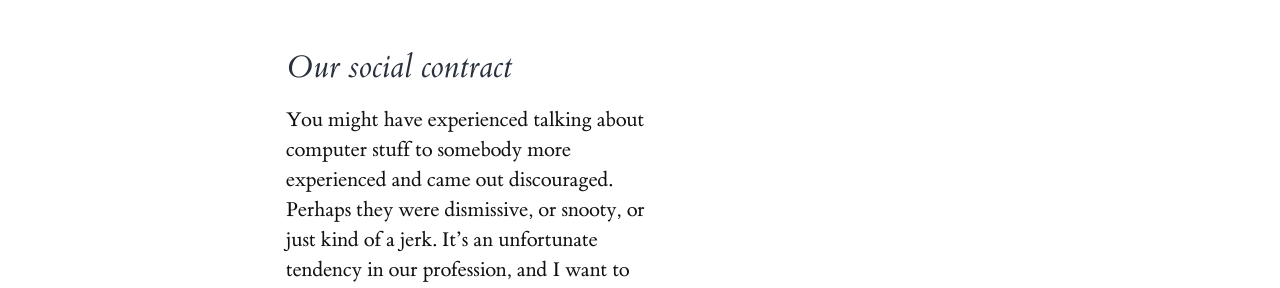
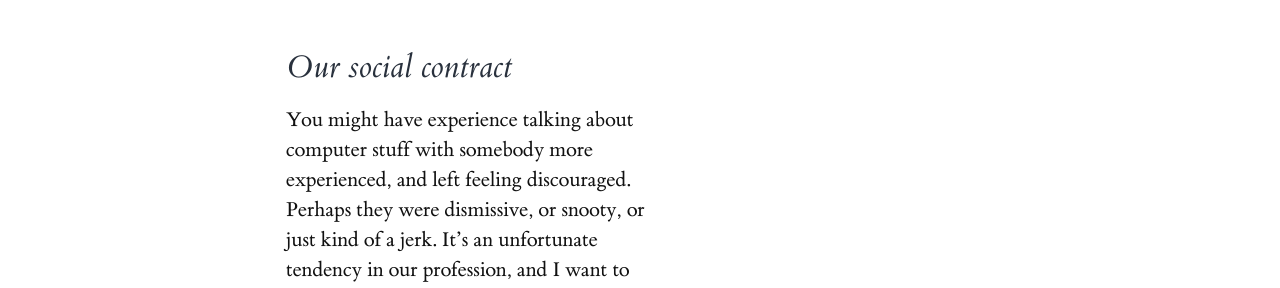
Before and after one commit to patrickmineault/codebook, a Jupyter Book: the page built from roadmap.md, in a window 1280 px wide and 900 px high, scrolled down 3501 px. Shown: the part 153-441 px from the top of the window. Built offline with Jupyter Book 1.0.4 settings and Sphinx 7.4.7 and the Sphinx Book theme 1.1.4, drawn with Linux system fonts in a browser that asks for light colours; some of the changed text lies outside the part shown.

Commit message:
Patch 3 (#17)
* FIX spelling in roadmap.md

Changed `experienced` to `experience` based on tenses (figured it might have been a typo based on to double up of the word `experienced`.

* CHANGE sentence structure in roadmap.md

Restructured sentence to follow a single complex tence.

````diff
--- a/roadmap.md
+++ b/roadmap.md
@@ -77,7 +77,7 @@
 
 ## Our social contract
 
-You might have experienced talking about computer stuff to somebody more experienced and came out discouraged. Perhaps they were dismissive, or snooty, or just kind of a jerk. It's an unfortunate tendency in our profession, and I want to break that cycle, because I think that this lack of _psychological safety_ can make it hard to become proficient at coding.
+You might have experience talking about computer stuff with somebody more experienced, and left feeling discouraged. Perhaps they were dismissive, or snooty, or just kind of a jerk. It's an unfortunate tendency in our profession, and I want to break that cycle, because I think that this lack of _psychological safety_ can make it hard to become proficient at coding.
 
 ```{important}
 This is a safe space. You're in a learning environment. There will be no tests. The advice I give here is non-binding and non-sanctimonious.
````
